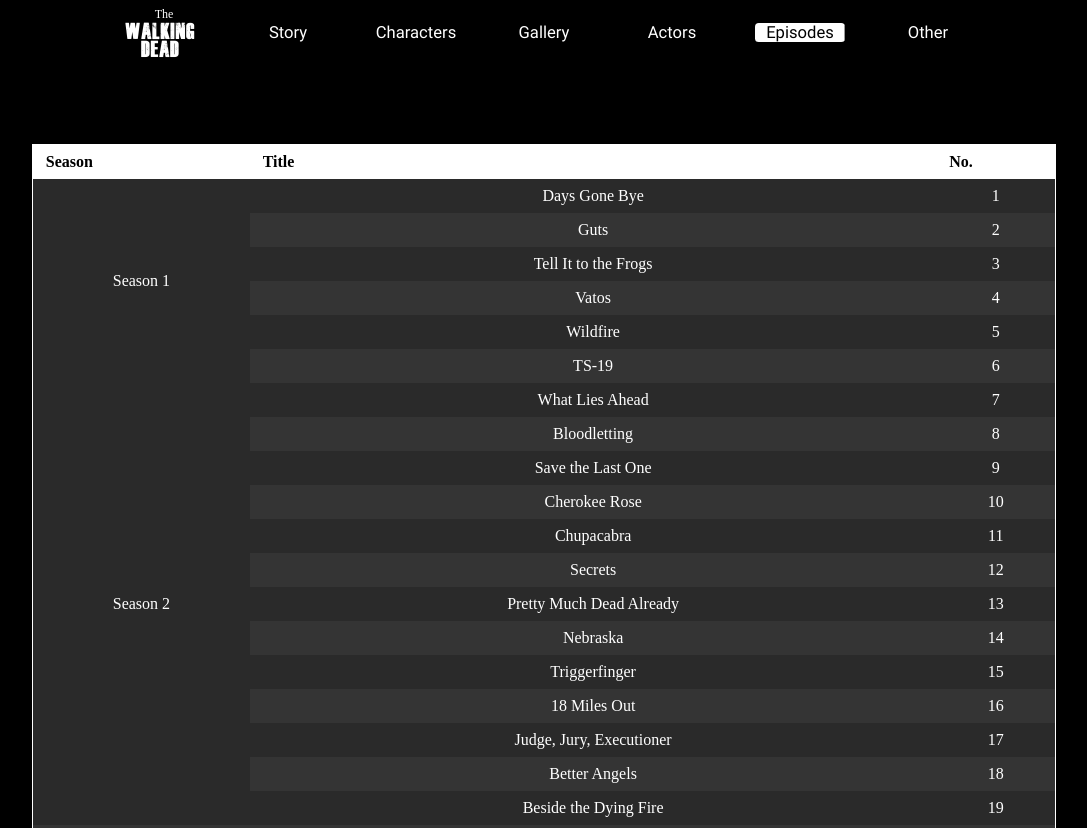
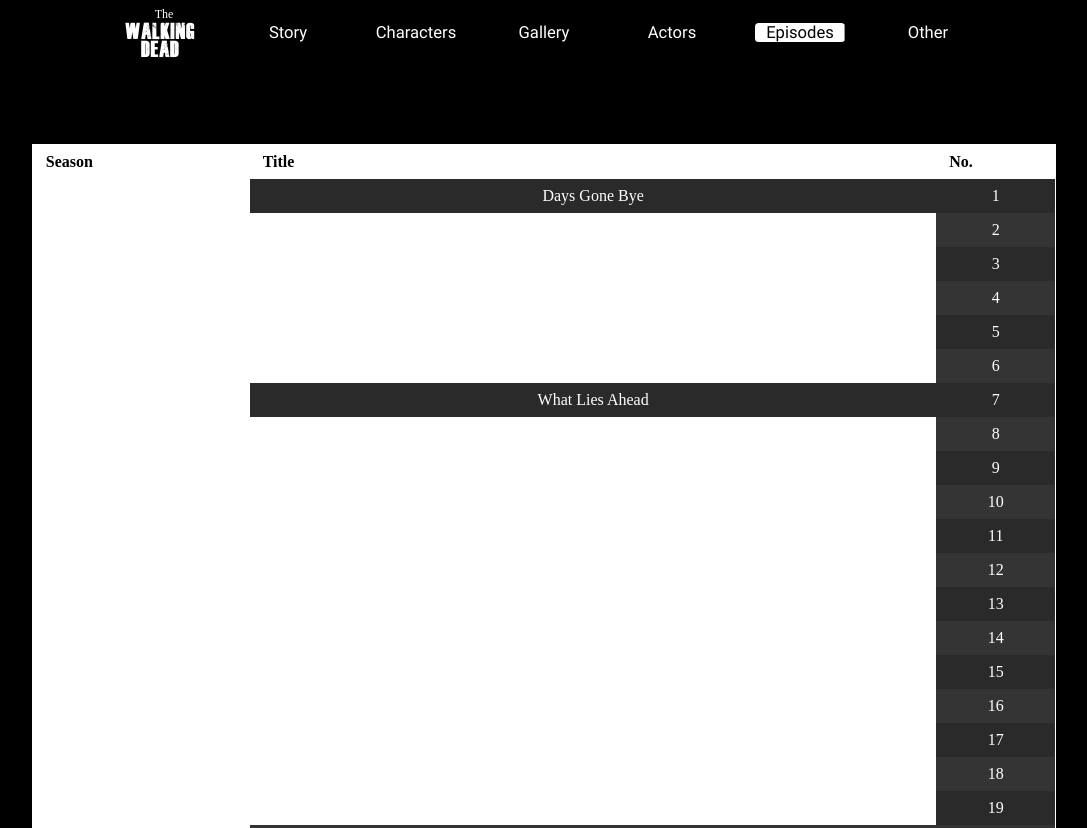
Before and after one commit to 0skrrr/twd, a plain HTML site: page episodes.html in a window 1280 px wide. Shown: the top 828 px of the page, without its empty margins (96-1183 px from the left). Drawn offline with Linux system fonts and the light colour scheme.

Commit message:
2024_12_15_

```diff
--- a/style.css
+++ b/style.css
@@ -326,9 +326,10 @@ table.episodes tr:nth-child(odd) {
     background-color:rgba(66, 66, 66, 0.8);
 }
 
-table.episodes_parent tr:nth-of-type(odd) td:first-of-type {
-    /* Your styles here */
-    background-color: red; /* Example: light grey background for odd rows */
+table.episodes tr th:first-child,
+table.episodes tr td:first-child {
+    /* Style for the first column */
+    background-color: white; /* Light gray background */
 }
 
 /* Other */
```
